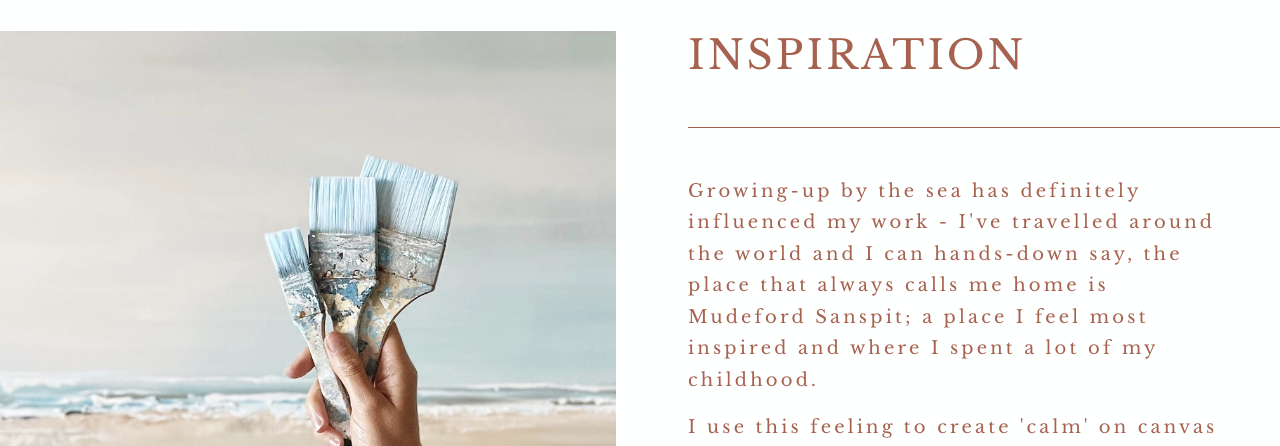
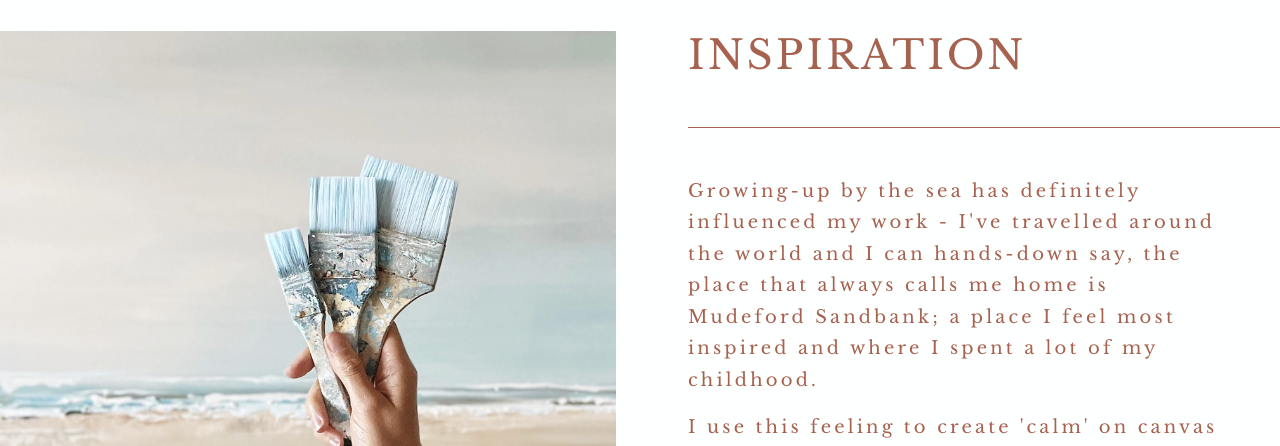
Before and after one commit to sophieheb/HB-creative, a React (Create React App) app: page /about in a window 1280 px wide. Shown: the part 1984-2430 px from the top of the page. Built offline with nearby package versions, Linux system fonts and the light colour scheme; a web font is replaced by a local one.

Commit message:
Typo change

```diff
--- a/src/pages/About.js
+++ b/src/pages/About.js
@@ -53,7 +53,7 @@ function About() {
                 {' '}
                 Growing-up by the sea has definitely influenced my work
                 - I&apos;ve travelled around the world and I can hands-down say,
-                the place that always calls me home is Mudeford Sanspit;
+                the place that always calls me home is Mudeford Sandbank;
                 a place I feel most inspired
                 and where I spent a lot of my childhood.
               </p>
```
